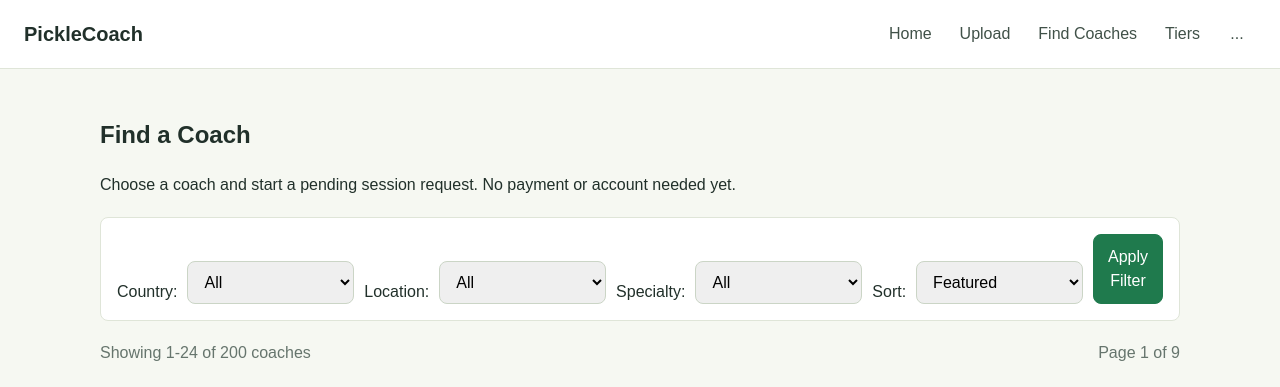
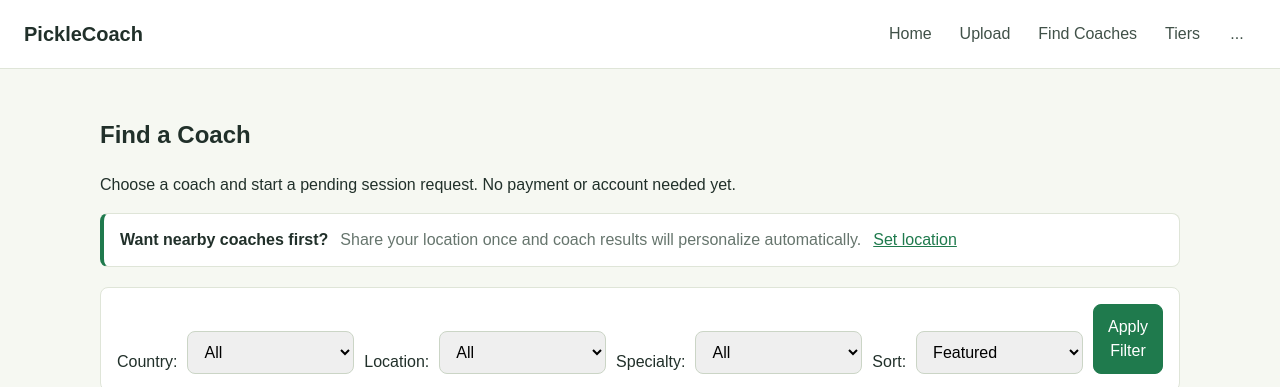
Before and after one commit to dinhthothegoat/PicklePro, a FastAPI app: page /coaches in a window 1280 px wide. Shown: the top 387 px of the page. Run offline with FastAPI, Linux system fonts and the light colour scheme.

Commit message:
Personalize coach search by user location

```diff
--- a/backend/main.py
+++ b/backend/main.py
@@ -35,6 +35,7 @@ try:
         coaches,
         find_coach_by_name,
         find_coach_by_slug,
+        personalize_coaches_by_location,
     )
     from .match_intelligence import build_ml_report, clamp
     from .shot_detection import WholeMatchShotTracker
@@ -84,6 +85,7 @@ except ImportError:
         coaches,
         find_coach_by_name,
         find_coach_by_slug,
+        personalize_coaches_by_location,
     )
     from match_intelligence import build_ml_report, clamp
     from shot_detection import WholeMatchShotTracker
@@ -1679,6 +1681,8 @@ async def analyze_youtube_video(
 @app.get("/coaches", response_class=HTMLResponse)
 async def list_coaches(request: Request):
     """Render a list of available coaches with optional filtering."""
+    user = get_current_user(request)
+    saved_location = database.get_user_location(user["id"]) if user else None
     country_param = request.query_params.get("country")
     location_param = request.query_params.get("location")
     specialty_param = request.query_params.get("specialty")
@@ -1712,7 +1716,10 @@ async def list_coaches(request: Request):
             c for c in filtered_coaches
             if specialty_param.lower() in {s.lower() for s in c.get("specialties", [])}
         ]
-    if sort_param == "rating":
+    personalized_by_location = bool(saved_location and not location_param and not sort_param)
+    if personalized_by_location:
+        filtered_coaches = personalize_coaches_by_location(filtered_coaches, saved_location)
+    elif sort_param == "rating":
         filtered_coaches = sorted(filtered_coaches, key=lambda c: c.get("rating", 0), reverse=True)
     elif sort_param == "price":
         filtered_coaches = sorted(filtered_coaches, key=lambda c: c.get("price", 0))
@@ -1746,6 +1753,8 @@ async def list_coaches(request: Request):
             "selected_location": location_param or "",
             "selected_specialty": specialty_param or "",
             "selected_sort": sort_param or "",
+            "saved_location": saved_location,
+            "personalized_by_location": personalized_by_location,
             "page": page,
             "total_pages": total_pages,
             "total_coaches": total_coaches,
--- a/backend/marketplace.py
+++ b/backend/marketplace.py
@@ -4,6 +4,7 @@ from __future__ import annotations
 
 import json
 import logging
+import math
 
 try:
     from .config import COACHES_PATH
@@ -89,6 +90,25 @@ TIER_CLASS_BY_NAME = {
 }
 
 COACHES_PER_PAGE = 24
+
+LOCATION_COORDINATES = {
+    "Gold Coast": (-28.0167, 153.4000),
+    "Brisbane": (-27.4698, 153.0251),
+    "Sunshine Coast": (-26.6500, 153.0667),
+    "Sydney": (-33.8688, 151.2093),
+    "Melbourne": (-37.8136, 144.9631),
+    "Perth": (-31.9523, 115.8613),
+    "Adelaide": (-34.9285, 138.6007),
+    "Canberra": (-35.2809, 149.1300),
+    "Ho Chi Minh City": (10.8231, 106.6297),
+    "Hanoi": (21.0278, 105.8342),
+    "Da Nang": (16.0544, 108.2022),
+    "Nha Trang": (12.2388, 109.1967),
+    "Can Tho": (10.0452, 105.7469),
+    "Hue": (16.4637, 107.5909),
+    "Hoi An": (15.8801, 108.3380),
+    "Vung Tau": (10.4114, 107.1362),
+}
 
 AUSTRALIA_LOCATIONS = [
     "Gold Coast",
@@ -176,6 +196,53 @@ def slugify(value: str):
     return value.lower().replace(" ", "-")
 
 
+def haversine_km(origin: tuple[float, float], destination: tuple[float, float]) -> float:
+    """Calculate distance between two latitude/longitude pairs."""
+    lat1, lon1 = origin
+    lat2, lon2 = destination
+    radius_km = 6371.0
+    d_lat = math.radians(lat2 - lat1)
+    d_lon = math.radians(lon2 - lon1)
+    a = (
+        math.sin(d_lat / 2) ** 2
+        + math.cos(math.radians(lat1))
+        * math.cos(math.radians(lat2))
+        * math.sin(d_lon / 2) ** 2
+    )
+    return radius_km * 2 * math.atan2(math.sqrt(a), math.sqrt(1 - a))
+
+
+def coach_distance_km(coach: dict, user_location: dict | None):
+    if not user_location:
+        return None
+    coach_coordinates = LOCATION_COORDINATES.get(coach.get("location", ""))
+    if not coach_coordinates:
+        return None
+    return haversine_km(
+        (float(user_location["latitude"]), float(user_location["longitude"])),
+        coach_coordinates,
+    )
+
+
+def personalize_coaches_by_location(coach_list: list[dict], user_location: dict | None) -> list[dict]:
+    personalized = []
+    for coach in coach_list:
+        enriched = dict(coach)
+        distance = coach_distance_km(coach, user_location)
+        if distance is not None:
+            enriched["distance_km"] = round(distance, 1)
+        personalized.append(enriched)
+    return sorted(
+        personalized,
+        key=lambda coach: (
+            coach.get("distance_km") is None,
+            coach.get("distance_km", 1_000_000),
+            -coach.get("rating", 0),
+            coach.get("price", 0),
+        ),
+    )
+
+
 def build_generated_coach(index: int):
     """Build deterministic fake marketplace supply for the prototype."""
     country = "Australia" if index % 2 == 0 else "Vietnam"
--- a/backend/static/style.css
+++ b/backend/static/style.css
@@ -347,6 +347,35 @@ button,
     background: #fff;
     border: 1px solid #dfe5d8;
     border-radius: 8px;
+}
+
+.location-personalization {
+    display: flex;
+    flex-wrap: wrap;
+    align-items: center;
+    gap: 8px 12px;
+    margin: 16px 0 20px;
+    padding: 14px 16px;
+    background: #fff;
+    border: 1px solid #dfe5d8;
+    border-left: 4px solid #1f7a4d;
+    border-radius: 8px;
+}
+
+.location-personalization span {
+    color: #66756d;
+}
+
+.distance-pill {
+    display: inline-block;
+    margin-left: 8px;
+    padding: 3px 7px;
+    background: #eef6e8;
+    border: 1px solid #c2dab0;
+    border-radius: 8px;
+    color: #1f7a4d;
+    font-size: 0.82rem;
+    font-weight: bold;
 }
 
 .filter-form label {
--- a/backend/templates/coaches.html
+++ b/backend/templates/coaches.html
@@ -3,6 +3,19 @@
 {% block content %}
 <h2>Find a Coach</h2>
 <p>Choose a coach and start a pending session request. No payment or account needed yet.</p>
+{% if personalized_by_location %}
+<aside class="location-personalization">
+    <strong>Sorted near you.</strong>
+    <span>Using your saved location. Pick a city or sort option to override it.</span>
+    <a href="{{ url_for('location_settings') }}">Manage location</a>
+</aside>
+{% elif not saved_location %}
+<aside class="location-personalization">
+    <strong>Want nearby coaches first?</strong>
+    <span>Share your location once and coach results will personalize automatically.</span>
+    <a href="{{ url_for('location_settings') }}">Set location</a>
+</aside>
+{% endif %}
 
 <!-- Filter form -->
 <form method="get" action="{{ url_for('list_coaches') }}" class="filter-form">
@@ -58,7 +71,12 @@
             {% if coach.badge %}
             <p class="coach-badge {{ coach.tier_class }}">{{ coach.badge }}</p>
             {% endif %}
-            <p>{{ coach.location }}, {{ coach.country }}</p>
+            <p>
+                {{ coach.location }}, {{ coach.country }}
+                {% if coach.distance_km is defined %}
+                <span class="distance-pill">{{ "%.0f"|format(coach.distance_km) }} km away</span>
+                {% endif %}
+            </p>
             <p>{{ coach.bio }}</p>
             <ul class="card-tags">
             {% for specialty in coach.specialties %}
```
Also changed, not shown: backend/tests/test_smoke.py (+58 -0 lines).
